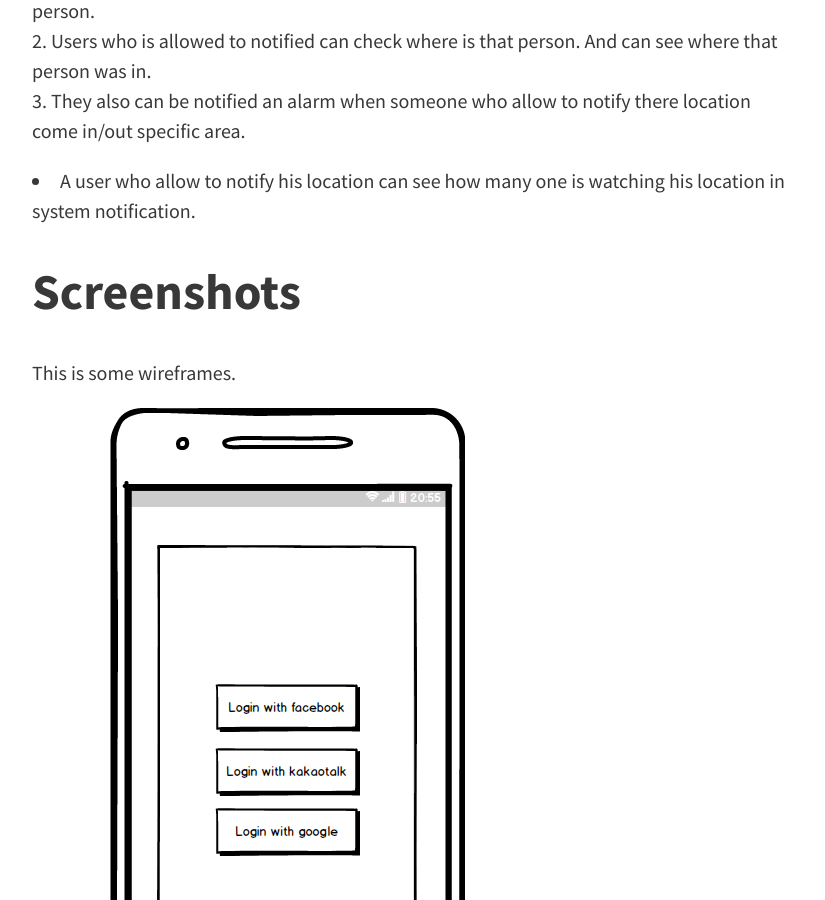
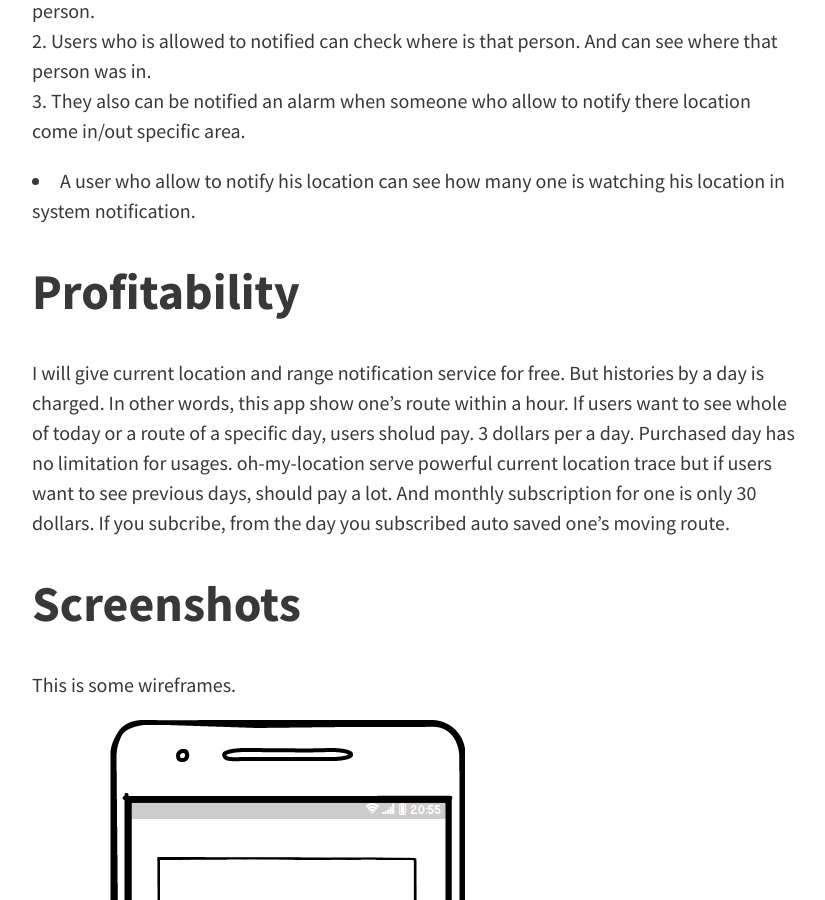
Before and after one commit to Produck/produck.github.io, a Jekyll site: the page built from _posts/2018-02-16-oh-my-location.md, in a window 1280 px wide and 900 px high, scrolled down 1154 px. Shown: the whole window, without its empty margins (224-1049 px from the left). Built offline with Jekyll 4.4.1, drawn with Linux system fonts in a browser that asks for light colours.

Commit message:
Add Profiability of oh-my-location

```diff
--- a/_posts/2018-02-16-oh-my-location.md
+++ b/_posts/2018-02-16-oh-my-location.md
@@ -1,7 +1,7 @@
 ---
 layout: post
 title: oh-my-location
-tags: [Android, GPS, Location Based Service]
+tags: [oh-my-location, Android, GPS, Location Based Service]
 ---
 I am going to develop a Location Based Service. This give a service which share current location within users. So someone uses this for checking one's children or checking friends locations. I don't think something special. Just only sharing locations. The usages will be found by users. For this reason, we have to provide easy way to join our service.
 
@@ -25,6 +25,10 @@ This means an alert for some area. Users set some areas and a precious person an
 
 * A user who allow to notify his location can see how many one is watching his location in system notification.
 
+# Profitability
+
+I will give current location and range notification service for free. But histories by a day is charged. In other words, this app show one's route within a hour. If users want to see whole of today or a route of a specific day, users sholud pay. 3 dollars per a day. Purchased day has no limitation for usages. oh-my-location serve powerful current location trace but if users want to see previous days, should pay a lot. And monthly subscription for one is only 30 dollars. If you subcribe, from the day you subscribed auto saved one's moving route.
+
 # Screenshots
 This is some wireframes.
 
```
